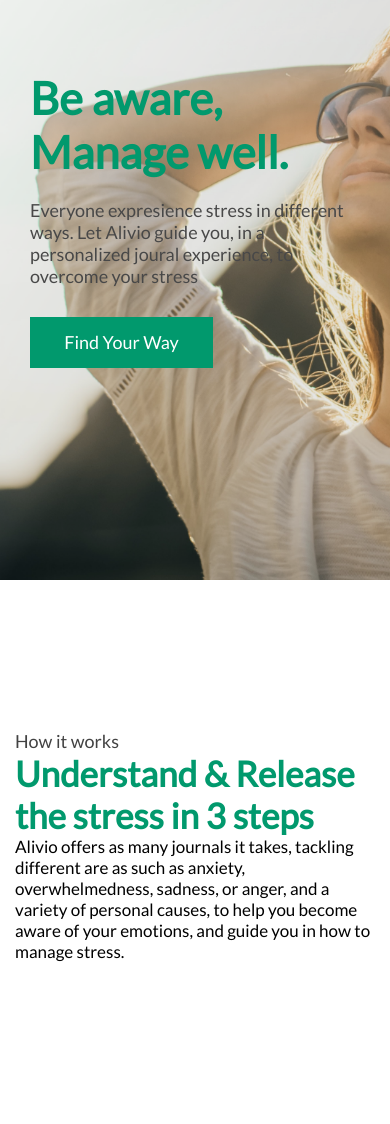
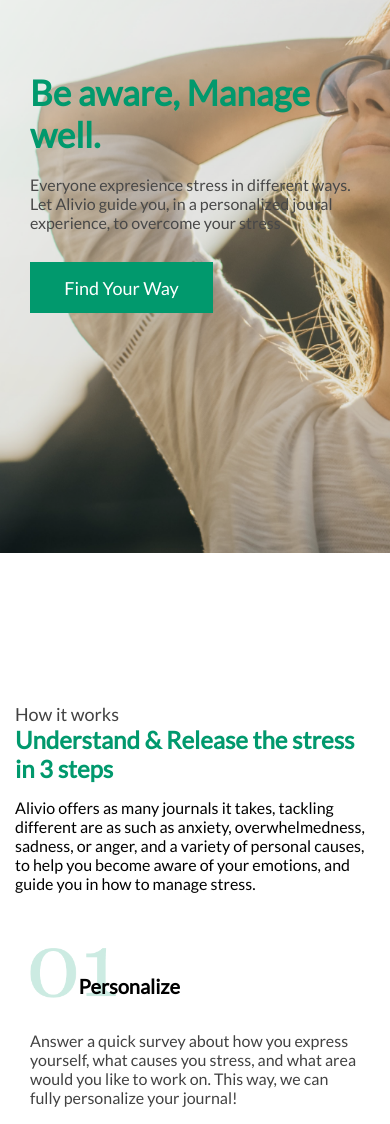
Before and after one commit to SlobodianAnn/alivio-landing-page, a plain HTML site: page index.html in a window 390 px wide. Shown: the part 141-1265 px from the top of the page. Drawn offline with Linux system fonts and the light colour scheme.

Commit message:
make some fixes for mobile mode

```diff
--- a/styles.css
+++ b/styles.css
@@ -84,6 +84,7 @@
 .section__title{
     font-size: 35px;
     max-width: 380px;
+    margin-bottom: 15px;
 }
 .release__title,
 .product__title{
@@ -123,7 +124,7 @@
     font-weight: bold;
 }
 .release-column__descr{
-    color: 424242;
+    color: #424242;
     font-size: 18px;
     margin-bottom: 50px;
 }
@@ -230,6 +231,7 @@
     }
     .release_head {
         flex-direction: column;
+        margin-bottom: 40px;
     }
     .release__columns-wrap{
         flex-direction: column;
@@ -252,4 +254,19 @@
     .product__column2{
         margin-top: 60px;
     }
+    .promo_sign-block{
+        display: none;
+    }
+    .promo__h1{
+        font-size: 35px;
+    }
+    .section__title{
+        font-size: 24px;
+    }
+    .promo__descr,
+    .release__descr,
+    .release-column__descr,
+    .product__descr{
+        font-size: 16px;
+    }
 }
```
